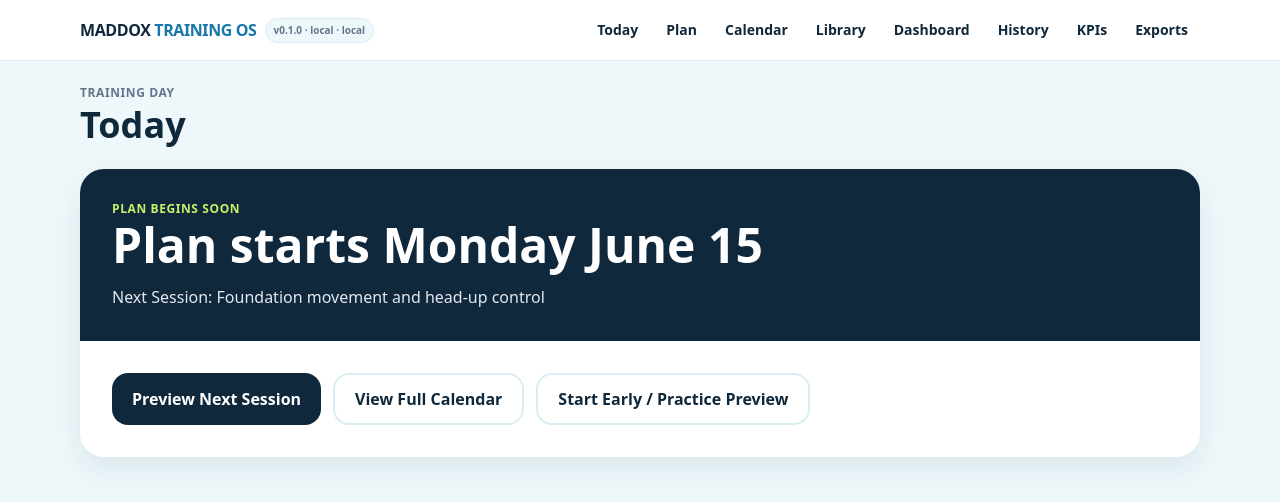
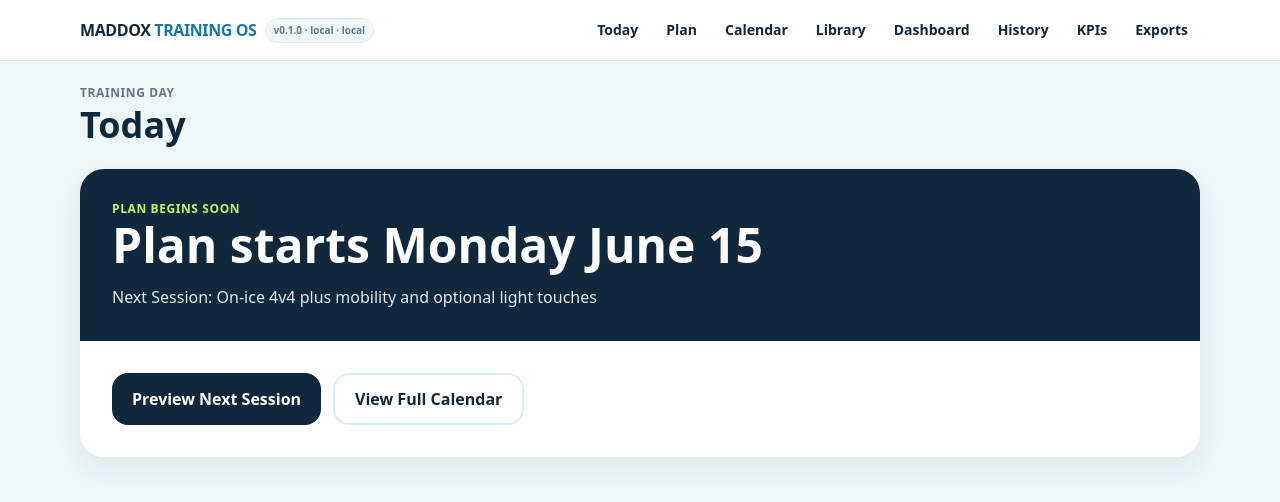
Before and after one commit to mcsloan/maddox-training-os, a Next.js app: page /today in a window 1280 px wide. Shown: the top 502 px of the page. Built offline with nearby package versions, Linux system fonts and the light colour scheme.

Commit message:
Update launch week for 4v4 hockey and baseline KPI

```diff
--- a/app/day/[date]/page.tsx
+++ b/app/day/[date]/page.tsx
@@ -16,12 +16,12 @@ export default async function DayPreviewPage({ params }: { params: Promise<{ dat
   const videos = getRelatedVideos(drills.map((drill) => drill.id));
   const tags = getDayTags(date);
   const intensity = Math.max(day?.intensity || 0, ...externalLoads.map((load) => load.plannedIntensity));
-  const externalLoadReplacesTraining = externalLoads.some((load) => load.type === "hockey_camp" || load.type === "tryout");
+  const externalLoadReplacesTraining = externalLoads.some((load) => load.type === "hockey_camp" || load.type === "tryout" || load.type === "on_ice_4v4" || load.type === "lacrosse_game" || load.type === "lacrosse_playoff");
   const plannedKpis = (day?.kpiTestIds || workout?.kpiTestIds || []).map((id) => kpis.find((kpi) => kpi.id === id)).filter((kpi) => Boolean(kpi));
 
   return (
     <div className="mx-auto max-w-5xl">
-      <div className="mb-5 flex flex-wrap gap-3"><Link className="text-sm font-bold text-blue" href="/calendar">← Calendar</Link><Link className="text-sm font-bold text-blue" href="/plan">11-Week Plan</Link></div>
+      <div className="mb-5 flex flex-wrap gap-3"><Link className="text-sm font-bold text-blue" href="/calendar">← Calendar</Link><Link className="text-sm font-bold text-blue" href="/plan">12-Week Plan</Link></div>
       <section className="card bg-navy text-white">
         <p className="label text-lime">{day ? `Week ${day.weekNumber} · ${day.phase} · ${day.dayRole}` : "External load day"}</p>
         <h1 className="text-3xl font-black sm:text-5xl">{day?.primarySession || externalLoads[0]?.title}</h1>
--- a/app/kpis/page.tsx
+++ b/app/kpis/page.tsx
@@ -23,7 +23,7 @@ export default function KpisPage() {
   return (
     <div>
       <div className="mb-6"><p className="label">Measure progress</p><h1 className="text-4xl font-black">KPI Dashboard</h1><p className="mt-2 text-slate-500">History and trends are stored on this browser. Use the same setup each time.</p></div>
-      <section className="card mb-6 border-2 border-cyan-200"><h2 className="text-xl font-black">Planned KPI Checkpoints</h2><div className="mt-4 space-y-3">{trainingPlan.days.filter((day) => day.kpiTestIds?.length).map((day) => <Link className="block rounded-2xl bg-ice p-4 hover:ring-2 hover:ring-blue" href={`/day/${day.date}`} key={day.date}><p className="label">{formatPlanDate(day.date)} · Week {day.weekNumber}</p><p className="font-black">{day.primarySession}</p><p className="mt-2 text-sm text-amber-900">{day.recoveryRule}</p></Link>)}</div></section>
+      <section className="card mb-6 border-2 border-cyan-200"><h2 className="text-xl font-black">Planned KPI Checkpoints</h2><div className="mt-4 rounded-2xl bg-cyan-50 p-4 text-sm"><p className="font-black">Beat your best cleanly.</p><p>Clean technique beats ugly numbers.</p><p className="font-semibold text-red-700">Do not test hard if sore, sick, tired, or low energy.</p></div><div className="mt-4 space-y-3">{trainingPlan.days.filter((day) => day.kpiTestIds?.length).map((day) => <Link className="block rounded-2xl bg-ice p-4 hover:ring-2 hover:ring-blue" href={`/day/${day.date}`} key={day.date}><p className="label">{formatPlanDate(day.date)} · Week {day.weekNumber}</p><p className="font-black">{day.primarySession}</p><p className="mt-2 text-sm text-amber-900">{day.recoveryRule}</p></Link>)}</div></section>
       <div className="space-y-6">
         {kpis.map((kpi) => {
           const entries = results.filter((result) => result.kpiId === kpi.id);
--- a/components/LoadChips.tsx
+++ b/components/LoadChips.tsx
@@ -6,6 +6,7 @@ const loadStyles: Record<ExternalLoadType, string> = {
   lacrosse_playoff: "bg-fuchsia-200 text-fuchsia-900",
   hockey_camp: "bg-red-100 text-red-800",
   on_ice: "bg-blue-100 text-blue-800",
+  on_ice_4v4: "bg-sky-200 text-sky-900",
   tryout: "bg-amber-100 text-amber-900",
   other: "bg-slate-100 text-slate-700",
 };
--- a/data/externalLoads.json
+++ b/data/externalLoads.json
@@ -1,6 +1,8 @@
 [
-  { "id": "lacrosse-practice-2026-06-22", "date": "2026-06-22", "type": "lacrosse_practice", "title": "Lacrosse Practice", "provider": "Confirm team/source", "startTime": "confirm time", "endTime": "", "plannedDurationMinutes": null, "plannedIntensity": 4, "notes": "Final Monday lacrosse practice. Counts as a hard multidirectional running day.", "recoveryRule": "Hydrate, eat normally, and adjust off-ice work if legs are heavy.", "doNotDoRule": "No extra hard conditioning after lacrosse practice.", "trackingQuestions": ["How hard did it feel from 1-5?", "Any soreness or heavy legs?", "How was energy after?"] },
-  { "id": "lacrosse-game-2026-06-24", "date": "2026-06-24", "type": "lacrosse_game", "title": "Lacrosse Game", "provider": "Confirm team/source", "startTime": "confirm time", "endTime": "", "plannedDurationMinutes": null, "plannedIntensity": 5, "notes": "Final Wednesday lacrosse game. Counts as the day's hard competitive load.", "recoveryRule": "Hydrate, eat normally, and use Thursday for recovery if needed.", "doNotDoRule": "No extra hard dryland or conditioning after the game.", "trackingQuestions": ["How hard did it feel from 1-5?", "Any soreness or contact load?", "How was energy after?"] },
+  { "id": "on-ice-4v4-2026-06-15", "date": "2026-06-15", "type": "on_ice_4v4", "title": "4v4 Hockey — Two 22-Minute Games", "provider": "4v4 Hockey", "startTime": "confirm time", "endTime": "", "plannedDurationMinutes": 44, "plannedIntensity": 3, "notes": "Usually lower intensity, but Maddox still breaks a good sweat. This is the day's main load.", "recoveryRule": "Fluids, recovery snack, light mobility, and early bed.", "doNotDoRule": "No KPI baseline or hard dryland after 4v4.", "trackingQuestions": ["Energy after ice 1-5?", "How hard did the two games feel?", "Any soreness or pain?", "Ready for tomorrow's baseline?"] },
+  { "id": "lacrosse-game-2026-06-17", "date": "2026-06-17", "type": "lacrosse_game", "title": "Lacrosse Game", "provider": "Knights Lacrosse", "startTime": "confirm time", "endTime": "", "plannedDurationMinutes": null, "plannedIntensity": 5, "notes": "Competitive lacrosse game. Counts as the day's hard external load.", "recoveryRule": "Fluids, recovery snack, mobility, and full sleep.", "doNotDoRule": "No hard dryland after the game.", "trackingQuestions": ["How hard did it feel from 1-5?", "Any soreness or contact load?", "How was energy after?"] },
+  { "id": "on-ice-4v4-2026-06-22", "date": "2026-06-22", "type": "on_ice_4v4", "title": "4v4 Hockey — Two 22-Minute Games", "provider": "4v4 Hockey", "startTime": "confirm time", "endTime": "", "plannedDurationMinutes": 44, "plannedIntensity": 3, "notes": "Usually lower intensity, but Maddox still breaks a good sweat. Replaces the previously planned lacrosse practice.", "recoveryRule": "Fluids, recovery snack, light mobility, and sleep priority.", "doNotDoRule": "No lacrosse practice and no hard dryland after 4v4.", "trackingQuestions": ["Energy after ice 1-5?", "How hard did the two games feel?", "Any soreness or pain?", "How do legs feel entering playoff week?"] },
+  { "id": "lacrosse-game-2026-06-24", "date": "2026-06-24", "type": "lacrosse_game", "title": "Lacrosse Game - Final", "provider": "Knights Lacrosse", "startTime": "confirm time", "endTime": "", "plannedDurationMinutes": null, "plannedIntensity": 5, "notes": "Final Wednesday lacrosse game. Counts as the day's hard competitive load.", "recoveryRule": "Hydrate, eat normally, and use Thursday for recovery if needed.", "doNotDoRule": "No extra hard dryland or conditioning after the game.", "trackingQuestions": ["How hard did it feel from 1-5?", "Any soreness or contact load?", "How was energy after?"] },
   { "id": "knights-playoff-2026-06-27", "date": "2026-06-27", "type": "lacrosse_playoff", "title": "Knights U13 Lacrosse Playoff Game", "provider": "Knights Lacrosse", "startTime": "confirm time", "endTime": "", "plannedDurationMinutes": 90, "plannedIntensity": 5, "notes": "High-intensity playoff external load. Planned duration is 60-90 minutes; confirm exact time.", "recoveryRule": "Recovery snack, fluids, mobility, and early bed.", "doNotDoRule": "No hard dryland, fatigue shooting, or KPI testing after playoff game.", "trackingQuestions": ["Actual duration?", "Effort and energy after 1-5?", "Any soreness, contact load, or pain?", "Confidence after playoffs?"] },
   { "id": "knights-playoff-2026-06-28", "date": "2026-06-28", "type": "lacrosse_playoff", "title": "Knights U13 Lacrosse Playoff Game", "provider": "Knights Lacrosse", "startTime": "confirm time", "endTime": "", "plannedDurationMinutes": 90, "plannedIntensity": 5, "notes": "High-intensity playoff external load. Planned duration is 60-90 minutes; confirm exact time.", "recoveryRule": "Recovery snack, fluids, mobility, and early bed.", "doNotDoRule": "No hard dryland, fatigue shooting, or KPI testing after playoff game.", "trackingQuestions": ["Actual duration?", "Effort and energy after 1-5?", "Any soreness, contact load, or pain?", "Readiness for the Jun29 checkpoint?"] },
   { "id": "chase-hull-2026-07-06", "date": "2026-07-06", "type": "hockey_camp", "title": "Chase Hull Camp", "provider": "Chase Hull", "startTime": "confirm time", "endTime": "", "plannedDurationMinutes": 120, "plannedIntensity": 5, "notes": "Camp day with approximately 2 hours of ice.", "recoveryRule": "Camp replaces hard dryland. Prioritize food, hydration, and sleep.", "doNotDoRule": "No hard dryland or conditioning.", "trackingQuestions": ["How many ice hours?", "Energy after camp 1-5?", "Any soreness or pain?", "Confidence after camp 1-5?"] },
--- a/data/plan.json
+++ b/data/plan.json
@@ -24,22 +24,22 @@
       "startDate": "2026-06-15",
       "endDate": "2026-06-21",
       "phase": "Foundation & Control",
-      "hardDays": "Monday",
-      "skillDays": "Wednesday and Friday",
-      "recoveryDays": "Tuesday, Thursday, weekend",
-      "objective": "Open the plan with controlled foundation work and establish readiness habits.",
-      "parentWatchOut": "Start smoothly and leave room for the final lacrosse week."
+      "hardDays": "Monday 4v4 hockey, Tuesday baseline KPI, Wednesday lacrosse game",
+      "skillDays": "Friday",
+      "recoveryDays": "Thursday and weekend",
+      "objective": "Launch with protected 4v4 hockey, establish a fresh baseline, and recover around the lacrosse game.",
+      "parentWatchOut": "Hockey and lacrosse are the hard work; protect the fresh Jun16 baseline and recovery."
     },
     {
       "weekNumber": 2,
       "startDate": "2026-06-22",
       "endDate": "2026-06-28",
       "phase": "Foundation & Control",
-      "hardDays": "Lacrosse practice Monday, game Wednesday, playoff games Saturday and Sunday",
+      "hardDays": "Monday 4v4 hockey, lacrosse game Wednesday, playoff games Saturday and Sunday",
       "skillDays": "Friday recovery-support skill only",
       "recoveryDays": "Tuesday, Thursday, and external-load protected weekend",
-      "objective": "Protect quality and recovery through the final lacrosse week and playoff weekend.",
-      "parentWatchOut": "No hard dryland after playoff games; move KPI to Jun29 if fresh.",
+      "objective": "Protect quality and recovery through 4v4 hockey, the final lacrosse game, and playoff weekend.",
+      "parentWatchOut": "No hard dryland after 4v4 or playoff games; move KPI to Jun29 if fresh.",
       "loadLabel": "High / Playoff",
       "loadLevel": 5,
       "tags": [
@@ -166,47 +166,87 @@
       "date": "2026-06-15",
       "weekNumber": 1,
       "phase": "Foundation & Control",
-      "dayRole": "Foundation opener",
-      "primarySession": "Foundation movement and head-up control",
-      "workoutId": "foundation-control-a",
+      "dayRole": "On-ice 4v4 + launch support",
+      "primarySession": "On-ice 4v4 plus mobility and optional light touches",
+      "workoutBlockIds": [
+        "MOB-15",
+        "SKL-HU10"
+      ],
+      "dailyMicroSkill": "Optional head-up touches only",
+      "shootingPuckDetail": "No baseline testing or fatigue shooting",
+      "recovery": "Fluids, recovery snack, light mobility, and early bed",
+      "durationMinutes": 15,
+      "intensity": 1,
+      "externalLoad": "4v4 Hockey — Two 22-Minute Games",
+      "parentCue": "Hockey is the work today. Log energy after and protect tomorrow's baseline.",
+      "doNotDo": "No KPI baseline after hockey; no hard dryland after 4v4.",
+      "recoveryRule": "External Load Protected",
+      "tags": [
+        "external-load-protected",
+        "on-ice"
+      ]
+    },
+    {
+      "date": "2026-06-16",
+      "weekNumber": 1,
+      "phase": "Foundation & Control",
+      "dayRole": "Fresh baseline KPI + speed mechanics",
+      "primarySession": "Baseline KPI testing + short speed mechanics + controlled shooting",
+      "workoutId": "baseline-kpi-2026-06-16",
       "workoutBlockIds": [
         "WUP-10",
+        "TEST",
         "SS-A",
-        "SKL-HU20",
+        "SHOT-50",
         "CD-8"
       ],
-      "dailyMicroSkill": "Scan before puck",
-      "shootingPuckDetail": "Smooth touches before speed",
-      "recovery": "Hydrate and easy evening movement",
-      "durationMinutes": 42,
+      "kpiTestIds": [
+        "kpi-10-yard",
+        "kpi-5105",
+        "kpi-broad-jump",
+        "kpi-head-up-callout",
+        "kpi-puck-weave",
+        "kpi-shot-accuracy",
+        "kpi-quick-hands",
+        "kpi-plank-quality"
+      ],
+      "dailyMicroSkill": "Fast, clean first steps",
+      "shootingPuckDetail": "Controlled 50-shot accuracy baseline",
+      "recovery": "Full recovery between attempts; finish fresh",
+      "durationMinutes": 62,
       "intensity": 3,
       "externalLoad": "",
-      "parentCue": "Start smooth and finish confident.",
-      "doNotDo": "Do not chase fatigue in the first plan session.",
-      "recoveryRule": "Stop while movement quality is strong."
+      "parentCue": "Create the scoreboard while fresh. Beat clean technique later.",
+      "doNotDo": "No ugly PRs; stop testing if sore, tired, or technique breaks.",
+      "recoveryRule": "Clean technique beats ugly numbers.",
+      "tags": [
+        "kpi",
+        "baseline"
+      ]
     },
     {
       "date": "2026-06-17",
       "weekNumber": 1,
       "phase": "Foundation & Control",
-      "dayRole": "Skill day",
-      "primarySession": "Puck control under light pressure",
-      "workoutId": "foundation-control-c",
+      "dayRole": "Lacrosse game + recovery support",
+      "primarySession": "Mobility and light puck touches around the lacrosse game",
       "workoutBlockIds": [
-        "WUP-10",
-        "SKL-HU20",
-        "SKL-DEKE",
-        "CD-8"
+        "MOB-20",
+        "SKL-HU10"
       ],
-      "dailyMicroSkill": "Shoulder check before receiving",
-      "shootingPuckDetail": "Soft hands through the weave",
-      "recovery": "Light stretch and full sleep",
-      "durationMinutes": 35,
-      "intensity": 3,
-      "externalLoad": "",
-      "parentCue": "Ask what felt smoother.",
-      "doNotDo": "Do not rush head-up reps.",
-      "recoveryRule": "Finish while technique is clean."
+      "dailyMicroSkill": "Optional light head-up touches",
+      "shootingPuckDetail": "No fatigue shooting",
+      "recovery": "Fluids, recovery snack, mobility, and full sleep",
+      "durationMinutes": 20,
+      "intensity": 1,
+      "externalLoad": "Lacrosse Game",
+      "parentCue": "Game is the hard work today.",
+      "doNotDo": "No hard dryland after game.",
+      "recoveryRule": "External Load Protected",
+      "tags": [
+        "external-load-protected",
+        "lacrosse"
+      ]
     },
     {
       "date": "2026-06-19",
@@ -235,47 +275,50 @@
       "date": "2026-06-22",
       "weekNumber": 2,
       "phase": "Foundation & Control",
-      "dayRole": "Lacrosse practice + adjusted training",
-      "primarySession": "Foundation movement and control",
-      "workoutId": "foundation-control-a",
+      "dayRole": "On-ice 4v4 + recovery support",
+      "primarySession": "On-ice 4v4 plus activation, mobility, and optional light skill",
       "workoutBlockIds": [
         "WUP-10",
-        "SS-A",
-        "SKL-HU20",
-        "CD-8"
+        "MOB-15",
+        "SKL-HU10"
       ],
-      "dailyMicroSkill": "Scan before touching the puck",
-      "shootingPuckDetail": "Head-up control before speed",
-      "recovery": "Hydrate and easy evening movement",
-      "durationMinutes": 42,
-      "intensity": 2,
-      "externalLoad": "",
-      "parentCue": "Lacrosse is the hard work today; keep off-ice quality easy.",
-      "doNotDo": "No extra hard conditioning after lacrosse practice.",
-      "recoveryRule": "Hydrate and adjust off-ice work if legs are heavy."
+      "dailyMicroSkill": "Optional light head-up touches",
+      "shootingPuckDetail": "No fatigue shooting",
+      "recovery": "Fluids, recovery snack, light mobility, and sleep priority",
+      "durationMinutes": 20,
+      "intensity": 1,
+      "externalLoad": "4v4 Hockey — Two 22-Minute Games",
+      "parentCue": "Hockey is the hard work today. Preserve the playoff week.",
+      "doNotDo": "No lacrosse practice; no hard dryland after 4v4.",
+      "recoveryRule": "External Load Protected",
+      "tags": [
+        "external-load-protected",
+        "on-ice"
+      ]
     },
     {
       "date": "2026-06-24",
       "weekNumber": 2,
       "phase": "Foundation & Control",
-      "dayRole": "Lacrosse game + adjusted skill",
-      "primarySession": "Puck control under light pressure",
-      "workoutId": "foundation-control-c",
+      "dayRole": "Final lacrosse game + recovery support",
+      "primarySession": "Mobility and light puck touches around the final lacrosse game",
       "workoutBlockIds": [
-        "WUP-10",
-        "SKL-HU20",
-        "SKL-DEKE",
-        "CD-8"
+        "MOB-20",
+        "SKL-HU10"
       ],
-      "dailyMicroSkill": "Shoulder check before receiving",
-      "shootingPuckDetail": "Soft hands through the weave",
-      "recovery": "Light stretch and full sleep",
-      "durationMinutes": 35,
-      "intensity": 2,
-      "externalLoad": "",
-      "parentCue": "The game is the hard work today; protect recovery.",
-      "doNotDo": "No extra hard dryland or conditioning after the game.",
-      "recoveryRule": "Use Thursday for recovery if needed."
+      "dailyMicroSkill": "Optional light head-up touches",
+      "shootingPuckDetail": "No fatigue shooting",
+      "recovery": "Hydrate, recover, and use Thursday as needed",
+      "durationMinutes": 20,
+      "intensity": 1,
+      "externalLoad": "Lacrosse Game - Final",
+      "parentCue": "The final lacrosse game is the hard work today; protect recovery.",
+      "doNotDo": "No hard dryland after game.",
+      "recoveryRule": "External Load Protected",
+      "tags": [
+        "external-load-protected",
+        "lacrosse"
+      ]
     },
     {
       "date": "2026-06-26",
--- a/data/workoutBlocks.json
+++ b/data/workoutBlocks.json
@@ -10,6 +10,7 @@
   { "id": "SKL-HU20", "name": "Head-Up Skill 20", "category": "Stick Skill", "description": "Head-up puck touches with scanning and callouts.", "bestUse": "Frequent micro-skill practice", "relatedDrillIds": ["stickhandle-box", "puck-control-weave"] },
   { "id": "SKL-HU10", "name": "Optional Head-Up Skill 10", "category": "Stick Skill", "description": "Ten easy minutes of head-up touches only when fresh.", "bestUse": "Recovery support around external load", "relatedDrillIds": ["stickhandle-box"] },
   { "id": "SKL-DEKE", "name": "Deke Skill Block", "category": "Stick Skill", "description": "Controlled direction changes and escape decisions.", "bestUse": "Skill-focused days", "relatedDrillIds": ["puck-control-weave", "stickhandle-box"] },
+  { "id": "SHOT-50", "name": "50-Shot Controlled Accuracy Block", "category": "Shooting", "description": "Controlled, target-focused shots with full attention to clean technique.", "bestUse": "Baseline and confidence-check days while fresh", "relatedDrillIds": ["target-shooting"] },
   { "id": "SHOT-75", "name": "75-Shot Quality Block", "category": "Shooting", "description": "Planned quality shots with target intent and repeatable mechanics.", "bestUse": "Shooting-development days", "relatedDrillIds": ["target-shooting"] },
   { "id": "SHOT-FAT", "name": "Shooting After Fatigue", "category": "Shooting", "description": "A short shooting block after controlled work to practice composure.", "bestUse": "Later game-speed phase only", "relatedDrillIds": ["target-shooting"] },
   { "id": "CON-SHIFT", "name": "Shift Conditioning", "category": "Conditioning", "description": "Short game-like work bouts with complete recovery.", "bestUse": "Game-speed phase when fresh", "relatedDrillIds": ["quick-feet-5105", "puck-control-weave"] },
--- a/data/workouts.json
+++ b/data/workouts.json
@@ -32,6 +32,22 @@
     "intensityLevel": 4
   },
   {
+    "id": "baseline-kpi-2026-06-16",
+    "date": "2026-06-16",
+    "phaseId": "phase-1",
+    "dayFocus": "Fresh Baseline KPI + speed mechanics",
+    "sessionType": "Baseline KPI checkpoint",
+    "totalEstimatedMinutes": 62,
+    "warmupDrillIds": ["dynamic-skate-warmup"],
+    "mainDrillIds": ["ten-yard-sprint", "quick-feet-5105", "stickhandle-box", "puck-control-weave", "target-shooting"],
+    "kpiTestIds": ["kpi-10-yard", "kpi-5105", "kpi-broad-jump", "kpi-head-up-callout", "kpi-puck-weave", "kpi-shot-accuracy", "kpi-quick-hands", "kpi-plank-quality"],
+    "recoveryNotes": "Use full recovery between attempts. Stop testing if sore, tired, or technique breaks.",
+    "parentCueId": "parent-cue-2",
+    "confidenceCue": "Beat your best cleanly. Clean technique beats ugly numbers.",
+    "campContext": "Fresh baseline checkpoint",
+    "intensityLevel": 3
+  },
+  {
     "id": "foundation-control-c",
     "date": "2026-06-17",
     "phaseId": "phase-1",
--- a/lib/trainingData.ts
+++ b/lib/trainingData.ts
@@ -47,6 +47,10 @@ export function getPlanDay(date: string) {
 
 export function getNextPlanDay(afterDate: string) {
   return trainingPlan.days.find((day) => day.date > afterDate);
+}
+
+export function getNextKpiDay(afterDate: string) {
+  return trainingPlan.days.find((day) => day.date > afterDate && Boolean(day.kpiTestIds?.length));
 }
 
 export function getNextScheduledDate(afterDate: string) {
@@ -99,7 +103,7 @@ export function getDayTags(date: string) {
   const loads = getExternalLoadsForDate(date);
   const tags = [...(day?.tags || [])];
   if (loads.some((load) => load.type === "hockey_camp")) tags.push("camp");
-  if (loads.some((load) => load.type === "on_ice")) tags.push("on-ice");
+  if (loads.some((load) => load.type === "on_ice" || load.type === "on_ice_4v4")) tags.push("on-ice");
   if (loads.some((load) => load.type === "tryout")) tags.push("tryout");
   if (loads.some((load) => load.type === "lacrosse_practice" || load.type === "lacrosse_game" || load.type === "lacrosse_playoff")) tags.push("lacrosse");
   if (day?.dayRole.toLowerCase().includes("recovery")) tags.push("recovery");
--- a/lib/types.ts
+++ b/lib/types.ts
@@ -125,7 +125,7 @@ export interface TrainingPlan {
   days: PlanDay[];
 }
 
-export type ExternalLoadType = "lacrosse_practice" | "lacrosse_game" | "lacrosse_playoff" | "hockey_camp" | "on_ice" | "tryout" | "other";
+export type ExternalLoadType = "lacrosse_practice" | "lacrosse_game" | "lacrosse_playoff" | "hockey_camp" | "on_ice" | "on_ice_4v4" | "tryout" | "other";
 
 export interface PlannedExternalLoad {
   id: string;
```
Also changed, not shown: components/TodayState.tsx (+9 -3 lines).
